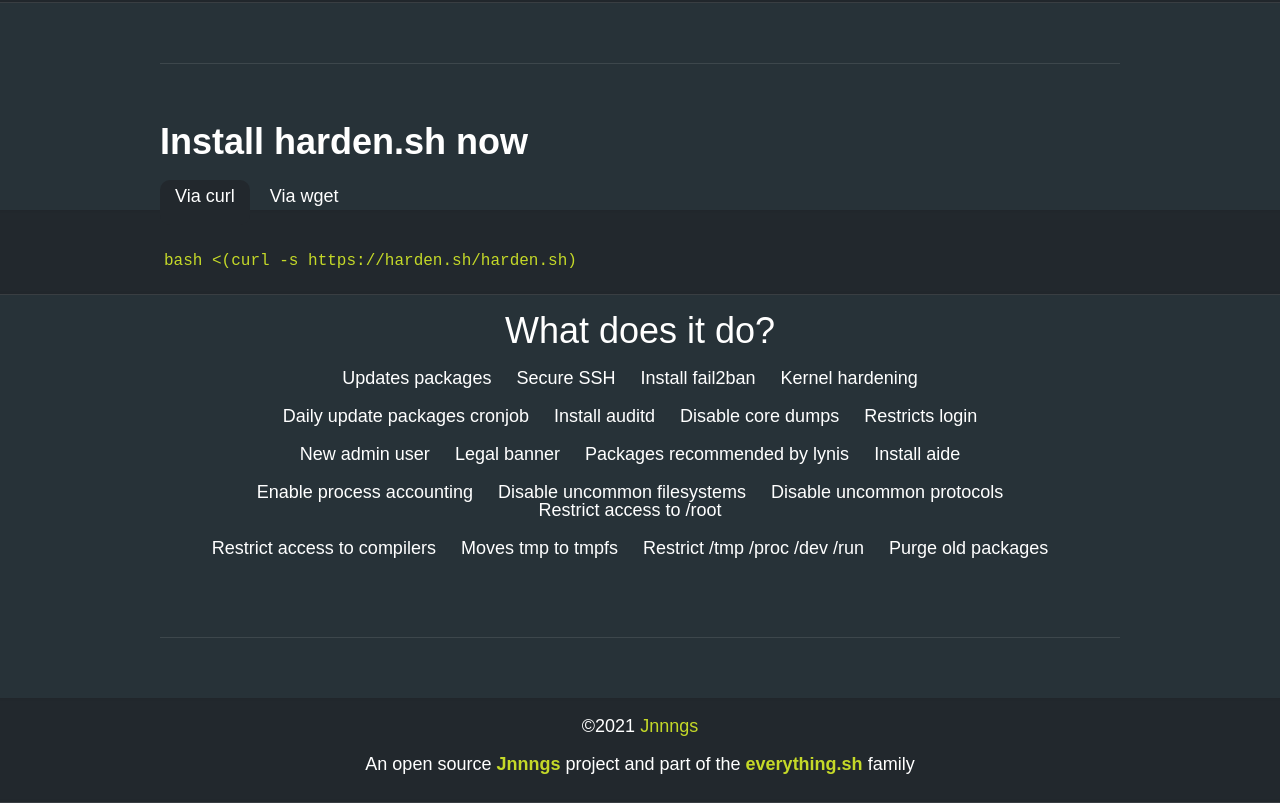
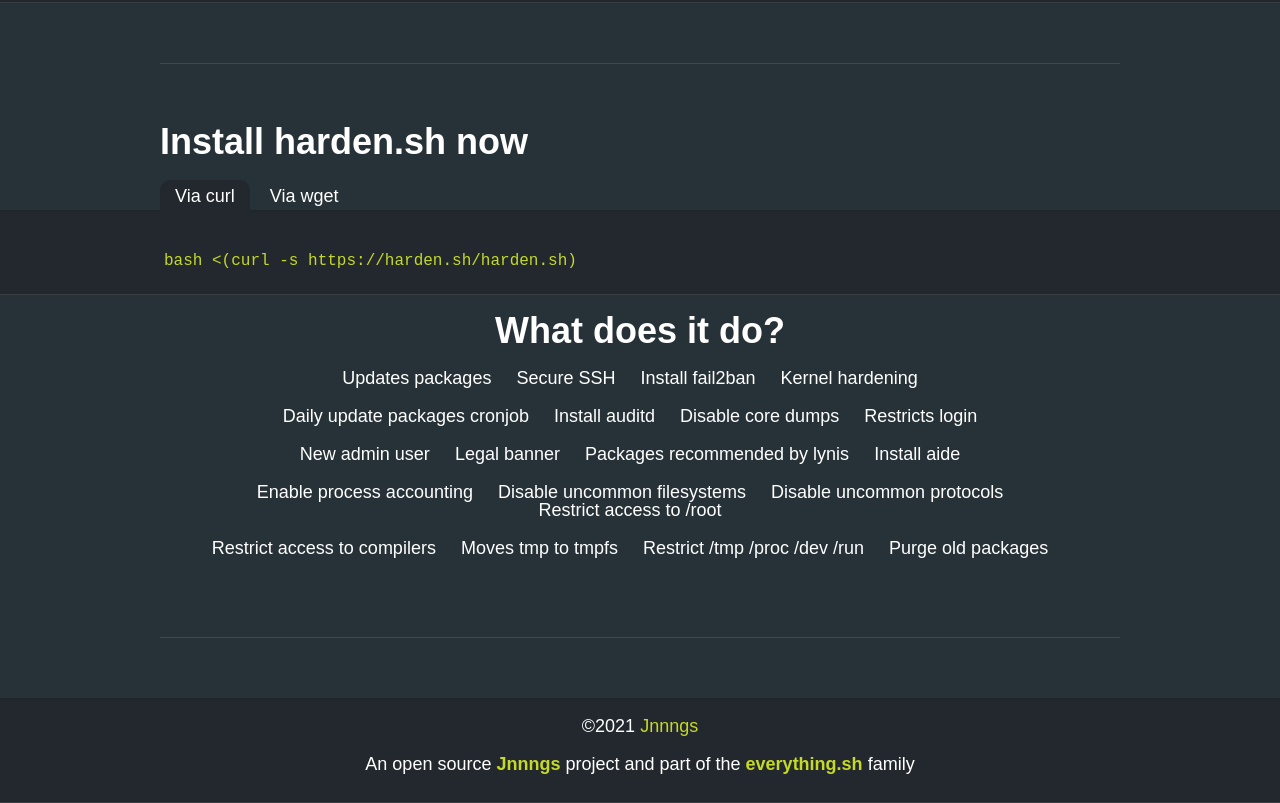
Before and after one commit to jnnngs/harden.sh, a plain HTML site: page index.html in a window 1280 px wide. Shown: the part 889-1692 px from the top of the page. Drawn offline with nearby package versions, Linux system fonts and the light colour scheme; a script that the page names is missing.

Commit message:
Update index.html

```diff
--- a/index.html
+++ b/index.html
@@ -107,7 +107,7 @@
             </div>
         </div>
         <div class="mb20 light text-center"><br/>
-            <h3 class="light mb20">What does it do?</h3>
+            <h3 class="bold mb20">What does it do?</h3>
             <div class="center">
                 <ul class="mb20">
                     <li>
```
